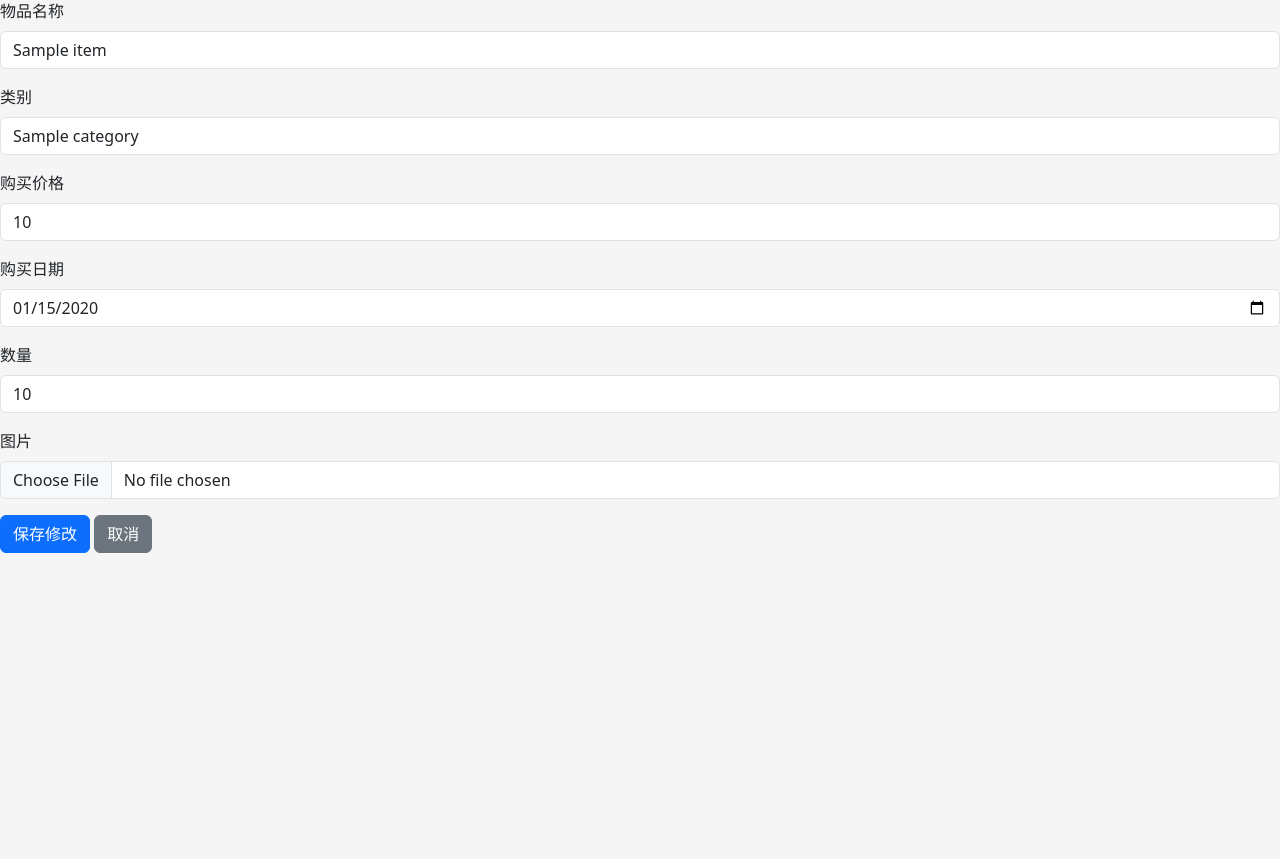
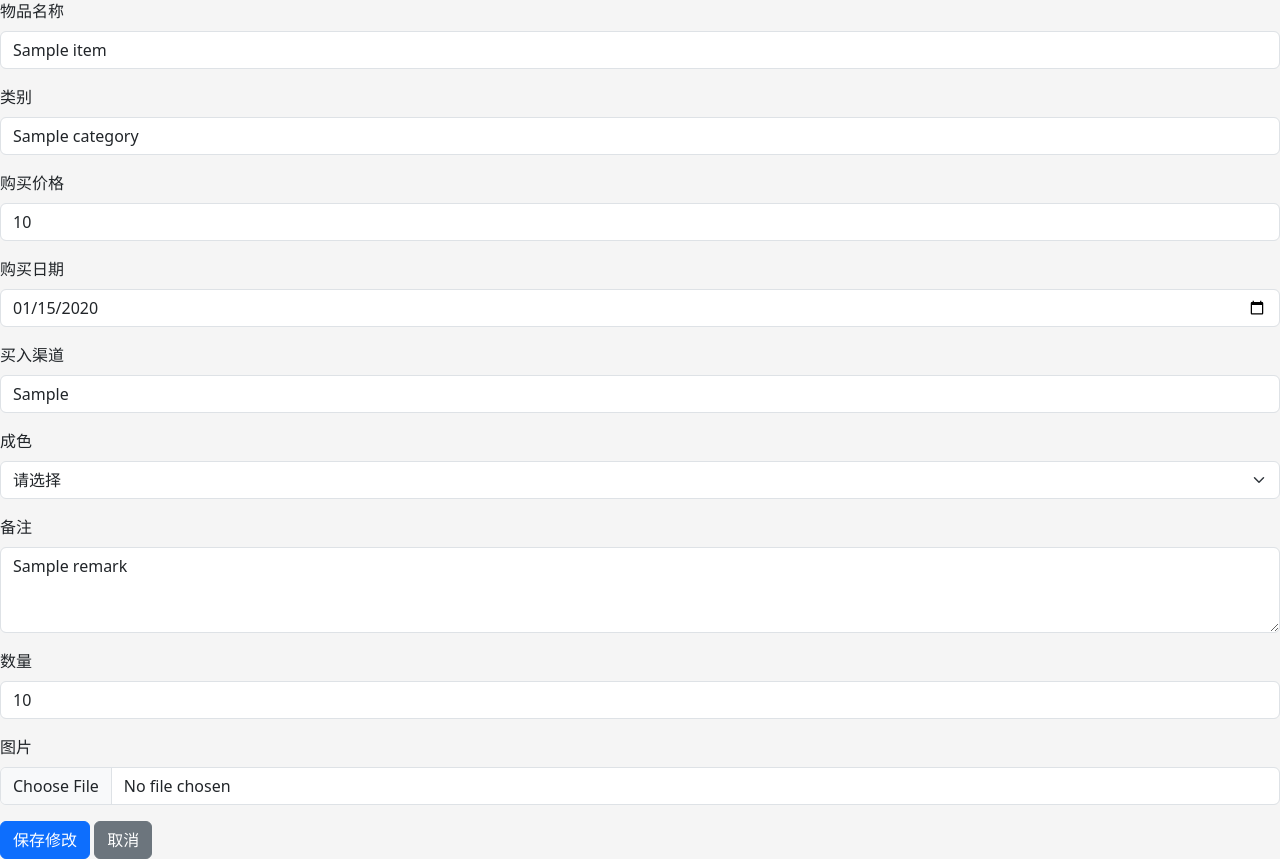
Before and after one commit to MonkeyDTH/StorageManagement, a Flask app: template app/templates/edit_item.html in a window 1280 px wide. Shown: the part 93-952 px from the top of the page. Before the commit the page ends 646 px from the top, so only its background shows below. Run offline with Flask 3, Linux system fonts and the light colour scheme; the template is opened without the code that fills it: most values are stand-ins (such as "Sample title", 1, 10 or a date in 2020).

Commit message:
feat: 新增购买渠道、成色和备注字段
在添加和编辑物品的表单中新增了购买渠道、成色和备注字段，并在数据模型中进行了相应的扩展。这些字段有助于更详细地记录物品信息，提升数据管理的完整性。

```diff
--- a/app/data/items.json
+++ b/app/data/items.json
@@ -7,8 +7,11 @@
     "quantity": 1,
     "image": "2025-04-02_16-41-57_IMG_7881.JPG",
     "purchase_date": "2025-04-02",
+    "purchase_channel": "闲鱼@隐形的鸡翅膀，猫步交易-Y",
+    "condition": "有损",
     "sold_date": null,
-    "sold_price": null
+    "sold_price": null,
+    "remark": "缺眼镜，手断过固定"
   },
   {
     "id": 2,
@@ -18,8 +21,11 @@
     "quantity": 1,
     "image": "2025-04-06_12-37-56_IMG_8039.JPG",
     "purchase_date": "2025-04-05",
+    "purchase_channel": null,
+    "condition": null,
     "sold_date": null,
-    "sold_price": null
+    "sold_price": null,
+    "remark": null
   },
   {
     "id": 3,
@@ -29,8 +35,11 @@
     "quantity": 1,
     "image": "2025-03-31_12-07-29_IMG_7831.JPG",
     "purchase_date": "2025-03-31",
+    "purchase_channel": null,
+    "condition": null,
     "sold_date": null,
-    "sold_price": null
+    "sold_price": null,
+    "remark": null
   },
   {
     "id": 4,
@@ -40,7 +49,10 @@
     "quantity": 1,
     "image": "2024-07-03_20-49-33_IMG_3320.JPG",
     "purchase_date": "2024-06-30",
+    "purchase_channel": null,
+    "condition": null,
     "sold_date": "2025-01-13",
-    "sold_price": 140.0
+    "sold_price": 140.0,
+    "remark": null
   }
 ]
--- a/app/templates/edit_item.html
+++ b/app/templates/edit_item.html
@@ -20,6 +20,26 @@
         <input type="date" class="form-control" name="purchase_date"
                value="{{ item.purchase_date.strftime('%Y-%m-%d') if item.purchase_date else '' }}">
     </div>
+    <!-- 在购买日期字段后添加 -->
+    <div class="mb-3">
+        <label class="form-label">买入渠道</label>
+        <input type="text" class="form-control" name="purchase_channel" value="{{ item.purchase_channel or '' }}">
+    </div>
+    <div class="mb-3">
+        <label class="form-label">成色</label>
+        <select class="form-select" name="condition">
+            <option value="">请选择</option>
+            <option value="全新" {% if item.condition == '全新' %}selected{% endif %}>全新</option>
+            <option value="无损有盒" {% if item.condition == '无损有盒' %}selected{% endif %}>无损有盒</option>
+            <option value="无损无盒" {% if item.condition == '无损无盒' %}selected{% endif %}>无损无盒</option>
+            <option value="有损" {% if item.condition == '有损' %}selected{% endif %}>有损</option>
+        </select>
+    </div>
+    <!-- 在成色字段后添加 -->
+    <div class="mb-3">
+        <label class="form-label">备注</label>
+        <textarea class="form-control" name="remark" rows="3">{{ item.remark or '' }}</textarea>
+    </div>
     <div class="mb-3">
         <label class="form-label">数量</label>
         <input type="number" class="form-control" name="quantity" value="{{ item.quantity }}" required>
--- a/app/templates/index.html
+++ b/app/templates/index.html
@@ -179,7 +179,7 @@
 
     <footer>
         <div style="text-align: center; margin-top: 40px; padding-top: 20px; border-top: 1px dashed var(--primary);">
-            <p style="margin: 5px 0; font-size: 0.9em;">&copy; 2025 家庭库存管理 v1.0.1</p>
+            <p style="margin: 5px 0; font-size: 0.9em;">&copy; 2025 家庭库存管理 v1.0.2</p>
             <p style="margin: 5px 0; font-size: 0.8em; opacity: 0.7;">作者: TH | 最后更新: 2025.04.08</p>
             <p style="margin: 5px 0; font-size: 0.8em; opacity: 0.7;">本产品仅供个人使用</p>
         </div>
```
Also changed, not shown: app/__init__.py (+9 -2 lines), app/routes.py (+12 -4 lines), app/templates/add_item.html (+20 -1 lines).
